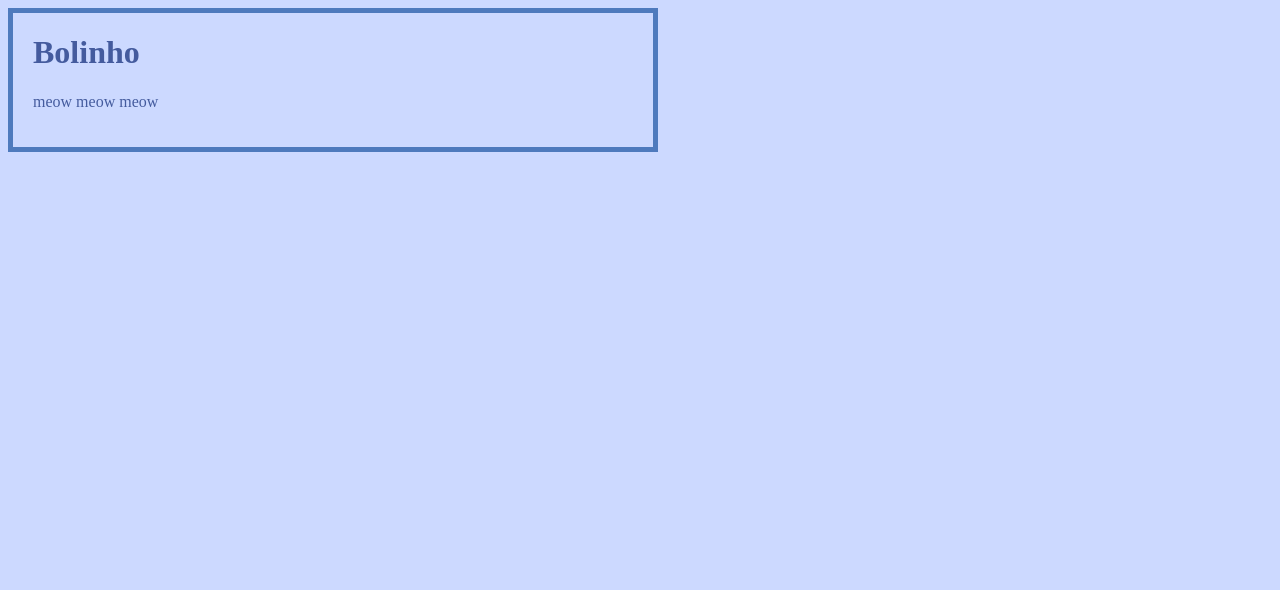
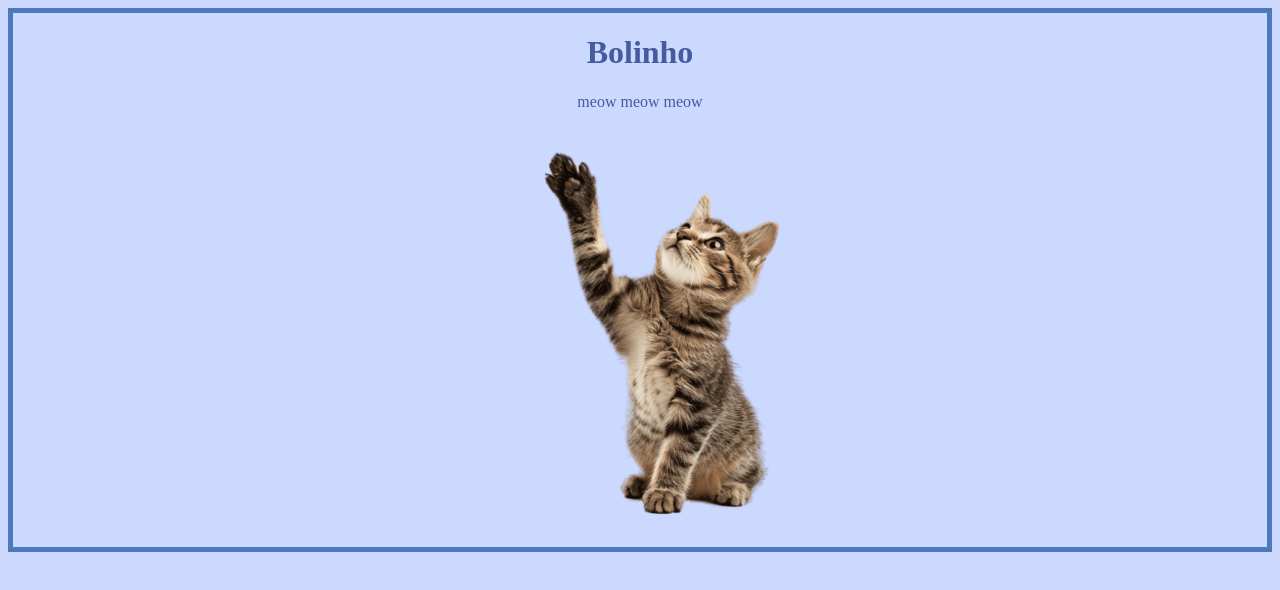
Before and after one commit to castoriice/casto, a plain HTML site: page index.html in a window 1280 px wide. Drawn offline with Linux system fonts and the light colour scheme.

Commit message:
Add files via upload

```diff
--- a/index.html
+++ b/index.html
@@ -17,6 +17,12 @@ p { color: #445b9e;}
 </style>
 </head>
 <body>
-<h1>Bolinho</h1>
-<p>meow meow meow</p>
+    <div style="text-align:center">
+    <h1>Bolinho</h1>
+    <p>meow meow meow</p>
+        </div>
+
+<div class="container">
+<img src="gato.png" />
+</div>
 </body>
--- a/style.css
+++ b/style.css
@@ -2,9 +2,13 @@ html {
     background-color: #ccd9ff;
 }
 body {
-    width: 600px;
     margin: o auto;
     background-color: #ccd9ff;
     padding: 0 20px 20px 20px;
     border: 5px solid rgb(78, 122, 189);
 }
+.container {
+  display: flex;
+  align-items: center;
+  justify-content: center;
+}
```
Also changed, not shown: gato.png (added).
